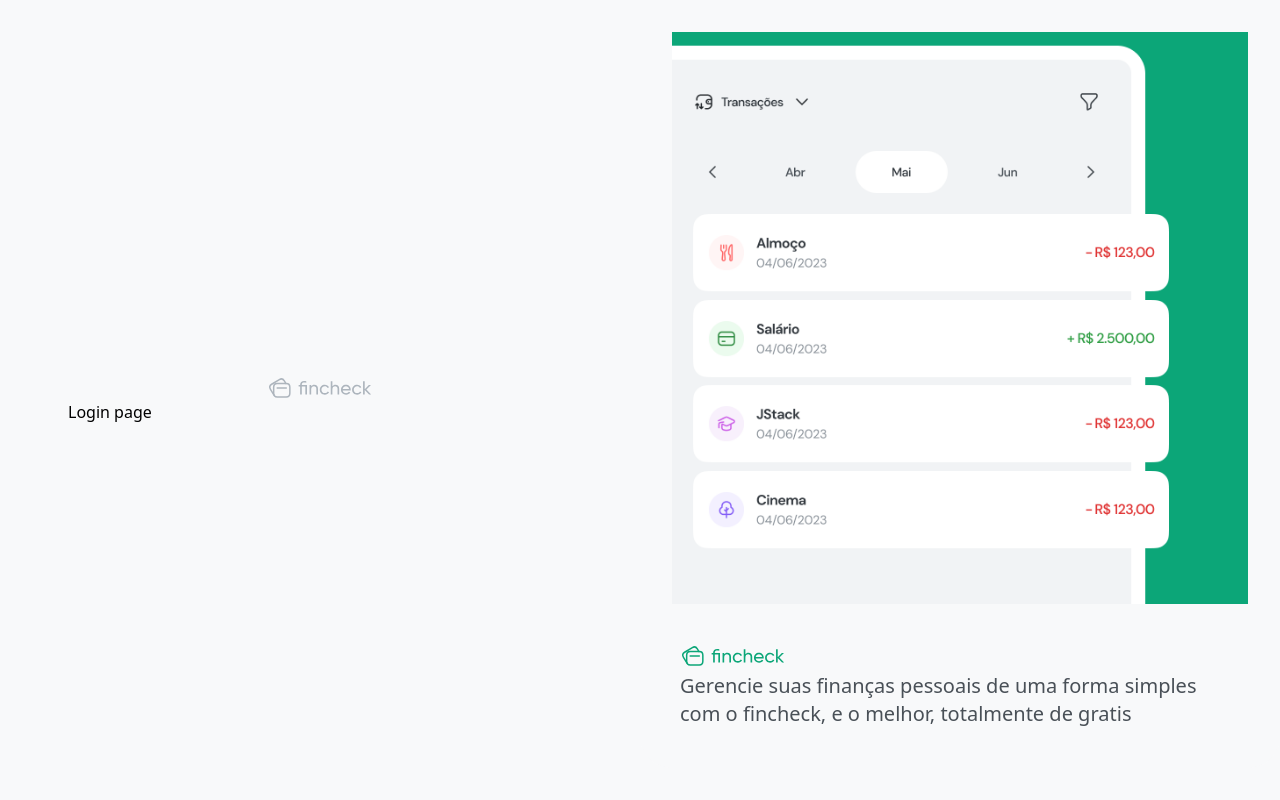
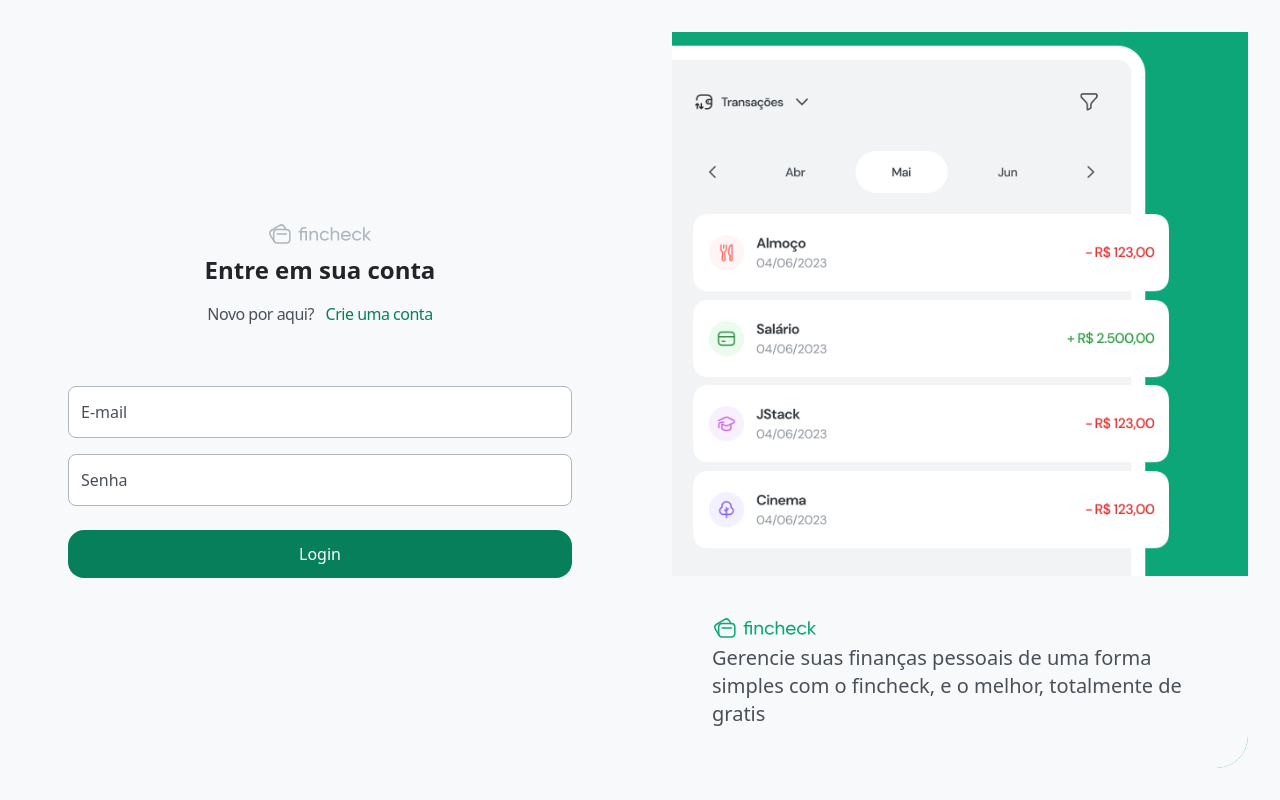
Before and after one commit to RgMellon/vite-fincheck, a React (Vite) app: page /login in a window 1280 px wide. Built offline with nearby package versions, Linux system fonts and the light colour scheme.

Commit message:
(feat) : add validation login

```diff
--- /dev/null
+++ b/src/app/utils/cn.ts
@@ -0,0 +1,6 @@
+import clsx, { ClassValue } from "clsx";
+import { twMerge } from "tailwind-merge";
+
+export function cn(...input: ClassValue[]) {
+  return twMerge(clsx(input));
+}
--- /dev/null
+++ b/src/view/components/Button/index.tsx
@@ -0,0 +1,16 @@
+import { ComponentProps } from "react";
+import { cn } from "../../../app/utils/cn";
+
+interface ButtonProps extends ComponentProps<"button"> {}
+
+export function Button({ className, ...props }: ButtonProps) {
+  return (
+    <button
+      {...props}
+      className={cn(
+        "bg-teal-900 hover:bg-teal-800 disabled:bg-gray-100 px-6 h-12 rounded-2xl font-medium text-white disabled:text-gray-400 disabled:cursor-not-allowed",
+        className
+      )}
+    />
+  );
+}
--- /dev/null
+++ b/src/view/components/Input/index.tsx
@@ -0,0 +1,44 @@
+import { ComponentProps, forwardRef } from "react";
+import { CrossCircledIcon } from "@radix-ui/react-icons";
+import { cn } from "../../../app/utils/cn";
+
+interface InputProps extends ComponentProps<"input"> {
+  name: string;
+  error?: string;
+}
+
+export const Input = forwardRef<HTMLInputElement, InputProps>(
+  ({ name, placeholder, id, error, className, ...props }: InputProps, ref) => {
+    return (
+      <div className="relative">
+        <input
+          {...props}
+          name={name}
+          id={id ?? name}
+          ref={ref}
+          className={cn(
+            "bg-white rounded-lg border border-gray-500 px-3 h-[52px] text-gray-800 w-full pt-4 peer  outline-none placeholder-shown:pt-0 focus:border-gray-600",
+            error && "!border-red-900",
+            className
+          )}
+          placeholder=" "
+        />
+
+        <label
+          htmlFor={id ?? name}
+          className="absolute left-[13px] top-2 pointer-events-none text-xs
+           text-gray-700 peer-placeholder-shown:text-base peer-placeholder-shown:top-3.5 transition-all"
+        >
+          {placeholder}
+        </label>
+
+        {error && (
+          <div className="flex gap-2 items-center mt-2 text-red-900">
+            <CrossCircledIcon />
+            <span className="text-xs">{error}</span>
+          </div>
+        )}
+      </div>
+    );
+  }
+);
--- a/src/view/layouts/AuthLayout.tsx
+++ b/src/view/layouts/AuthLayout.tsx
@@ -19,7 +19,7 @@ export function AuthLayout() {
           className="object-cover w-full h-full max-w-[650px] max-h-[960px] rounded-b-[32px] "
         />
 
-        <div className="absolute max-w-[656px] bottom-8 p-10 rounded-b-[32px] bg-gray-50">
+        <div className="absolute max-w-[656px] bottom-8 p-10 mx-8 rounded-b-[32px] bg-gray-50">
           <Logo className="text-teal-700 h-6" />
 
           <p className="text-gray-700 font-medium text-xl mt-1">
--- a/src/view/pages/Login/index.tsx
+++ b/src/view/pages/Login/index.tsx
@@ -1,3 +1,47 @@
+import { Link } from "react-router-dom";
+import { Input } from "../../components/Input";
+import { Button } from "../../components/Button";
+import { useLoginController } from "./useLoginController";
+
 export function Login() {
-  return <h1>Login page</h1>;
+  const { handleSubmit, register, errors } = useLoginController();
+
+  return (
+    <div className="mt-2">
+      <header className="flex flex-col items-center gap-4">
+        <h1 className="text-2xl font-bold text-gray-900 tracking[-1px]">
+          Entre em sua conta
+        </h1>
+
+        <p className="space-x-2">
+          <span className="text-gray-700 tracking-[-0.5px]">
+            Novo por aqui?
+          </span>
+          <Link
+            to="/register"
+            className="tracking-[-0.5px] font-medium text-teal-900"
+          >
+            {" "}
+            Crie uma conta
+          </Link>
+        </p>
+      </header>
+
+      <form onSubmit={handleSubmit} className="mt-[60px] flex flex-col gap-4">
+        <Input
+          type="email"
+          placeholder="E-mail"
+          {...register("email")}
+          error={errors?.email?.message}
+        />
+        <Input
+          type="password"
+          {...register("password")}
+          placeholder="Senha"
+          error={errors?.password?.message}
+        />
+        <Button className="mt-2">Login</Button>
+      </form>
+    </div>
+  );
 }
--- /dev/null
+++ b/src/view/pages/Login/useLoginController.ts
@@ -0,0 +1,27 @@
+import { useForm } from "react-hook-form";
+import { z } from "zod";
+import { zodResolver } from "@hookform/resolvers/zod";
+
+const schema = z.object({
+  password: z.string().nonempty("Senha obrigatória").min(8),
+  email: z.string().email("Email deve ser valido").nonempty(),
+});
+
+export function useLoginController() {
+  const {
+    handleSubmit: hookHandleSubmit,
+    register,
+    formState: { errors },
+  } = useForm<{
+    email: string;
+    password: string;
+  }>({
+    resolver: zodResolver(schema),
+  });
+
+  const handleSubmit = hookHandleSubmit((data) => {
+    console.log("enviar dados para a api", data);
+  });
+
+  return { handleSubmit, register, errors };
+}
--- a/src/view/pages/Register/index.tsx
+++ b/src/view/pages/Register/index.tsx
@@ -1,3 +1,35 @@
+import { Link } from "react-router-dom";
+import { Input } from "../../components/Input";
+import { Button } from "../../components/Button";
+
 export function Register() {
-  return <h1>Register page</h1>;
+  return (
+    <div className="mt-2">
+      <header className="flex flex-col items-center gap-4">
+        <h1 className="text-2xl font-bold text-gray-900 tracking[-1px]">
+          Crie sua conta
+        </h1>
+
+        <p className="space-x-2">
+          <span className="text-gray-700 tracking-[-0.5px]">
+            Ja possui uma conta?
+          </span>
+          <Link
+            to="/login"
+            className="tracking-[-0.5px] font-medium text-teal-900"
+          >
+            {" "}
+            Fazer login
+          </Link>
+        </p>
+      </header>
+
+      <form className="mt-[60px] flex flex-col gap-4">
+        <Input type="name" name="name" placeholder="Nome" />
+        <Input type="email" name="email" placeholder="E-mail" />
+        <Input type="password" name="password" placeholder="Senha" />
+        <Button>Criar conta</Button>
+      </form>
+    </div>
+  );
 }
```
Also changed, not shown: package.json (+7 -1 lines), 1 other file (tests, documents, lock files or other folders).
